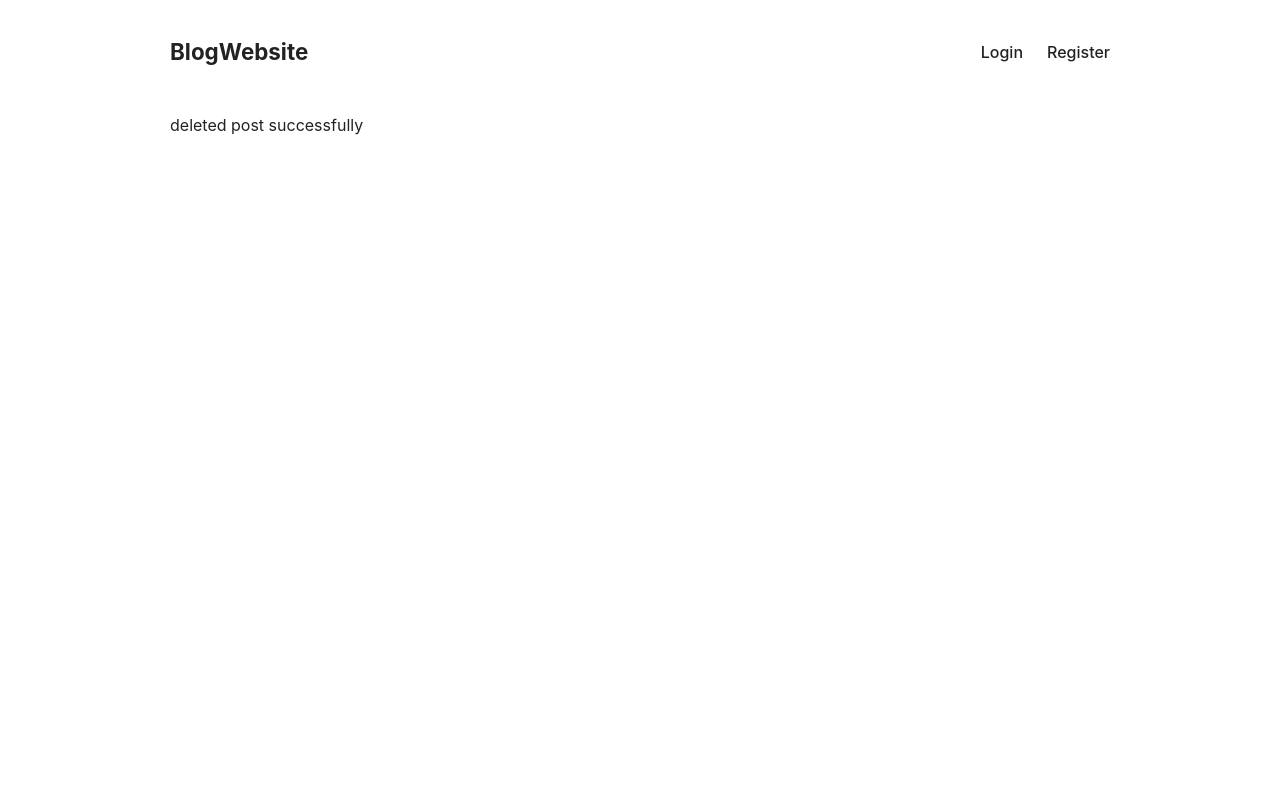
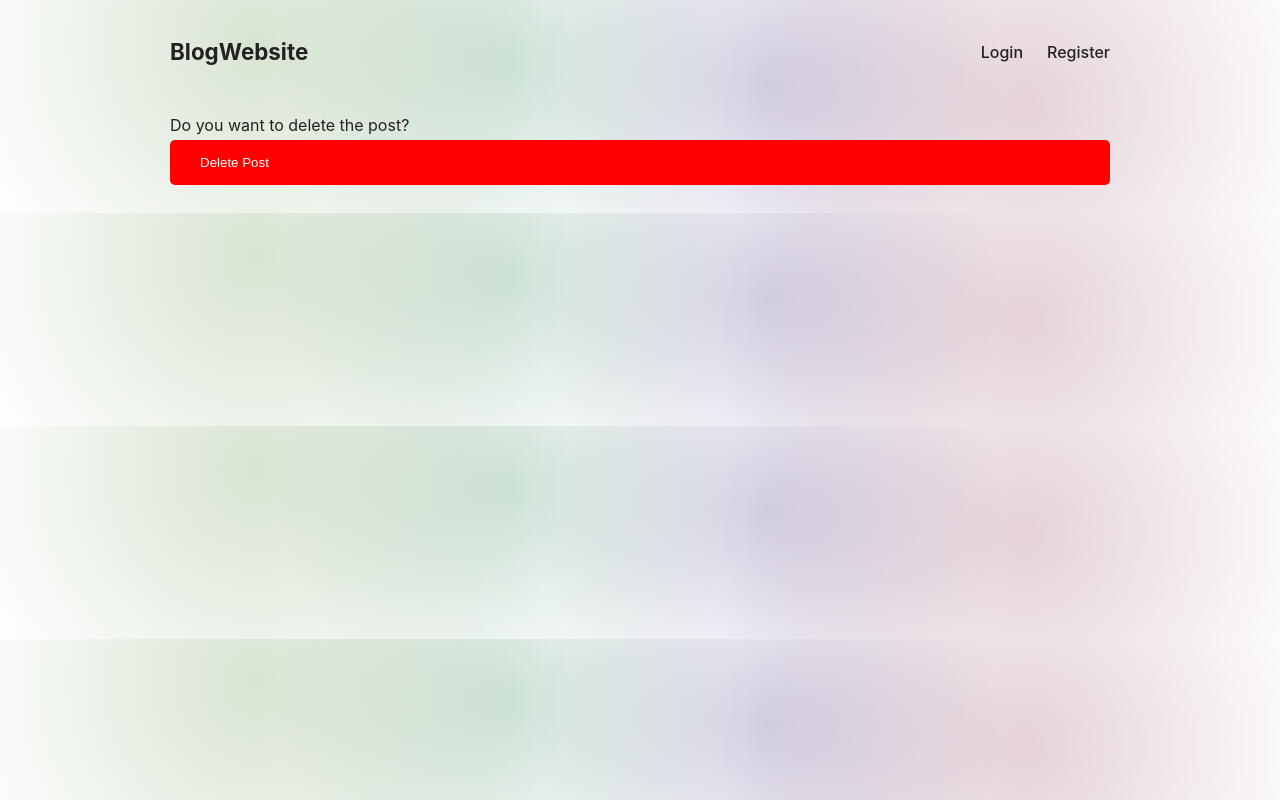
Before and after one commit to ManojTammineedi/BlogWebsite, a React (Vite) app in the folder blog-website/: page /delete/1 in a window 1280 px wide. Built offline with nearby package versions, Linux system fonts and the light colour scheme; no server answers.

Commit message:
added delete btn

```diff
--- a/blog-website/src/App.css
+++ b/blog-website/src/App.css
@@ -7,6 +7,26 @@ a {
 body {
   font-family: Inter, system-ui, Avenir, Helvetica, Arial, sans-serif;
   color: #222;
+  background-image: radial-gradient(
+      circle at 20% 20%,
+      hsla(100, 60%, 30%, 0.2) 0%,
+      transparent 30%
+    ),
+    radial-gradient(
+      circle at 40% 30%,
+      hsla(150, 60%, 30%, 0.2) 0%,
+      transparent 30%
+    ),
+    radial-gradient(
+      circle at 60% 40%,
+      hsla(250, 60%, 30%, 0.2) 0%,
+      transparent 30%
+    ),
+    radial-gradient(
+      circle at 80% 50%,
+      hsla(340, 60%, 30%, 0.2) 0%,
+      transparent 30%
+    );
 }
 img {
   max-width: 100%;
@@ -178,3 +198,14 @@ div.edit-and-delete {
   display: inline-flex;
   gap: 20px;
 }
+.delete-btn {
+  background-color: red;
+  display: inline-flex;
+  align-items: center;
+  gap: 5px;
+  color: #fff;
+  padding: 15px 30px;
+  border-radius: 5px;
+  text-decoration: none;
+  margin-bottom: 10px;
+}
--- a/blog-website/src/pages/DeletePost.jsx
+++ b/blog-website/src/pages/DeletePost.jsx
@@ -1,3 +1,42 @@
+import React, { useState, useEffect } from "react";
+import { useParams, Navigate } from "react-router-dom";
+
 export default function DeletePost() {
-  return <div>deleted post successfully</div>;
+  const { id } = useParams();
+  const [title, setTitle] = useState("");
+  const [summary, setSummary] = useState("");
+  const [content, setContent] = useState("");
+  const [redirect, setRedirect] = useState(false);
+
+  async function deletePost(ev) {
+    console.log("hello");
+    ev.preventDefault();
+
+    const data = new FormData();
+    data.set("id", id);
+    console.log(id);
+    const response = await fetch(`http://localhost:4000/post/${id}`, {
+      method: "DELETE",
+    });
+    if (response.ok) {
+      setRedirect(true);
+    }
+  }
+
+  if (redirect) {
+    return <Navigate to="/" />;
+  }
+
+  return (
+    <>
+      <div>Do you want to delete the post?</div>
+      <button
+        className="delete-btn"
+        style={{ marginTop: "5px" }}
+        onClick={deletePost}
+      >
+        Delete Post
+      </button>
+    </>
+  );
 }
--- a/blog-website/src/pages/EditPost.jsx
+++ b/blog-website/src/pages/EditPost.jsx
@@ -63,6 +63,7 @@ export default function EditPost() {
         <input type="file" onChange={(ev) => setFiles(ev.target.files)} />
         <Editor onChange={setContent} value={content} />
         <button style={{ marginTop: "5px" }}>Update Post</button>
+
       </form>
     </>
   );
```
Also changed, not shown: 4 other files (tests, documents, lock files or other folders).
